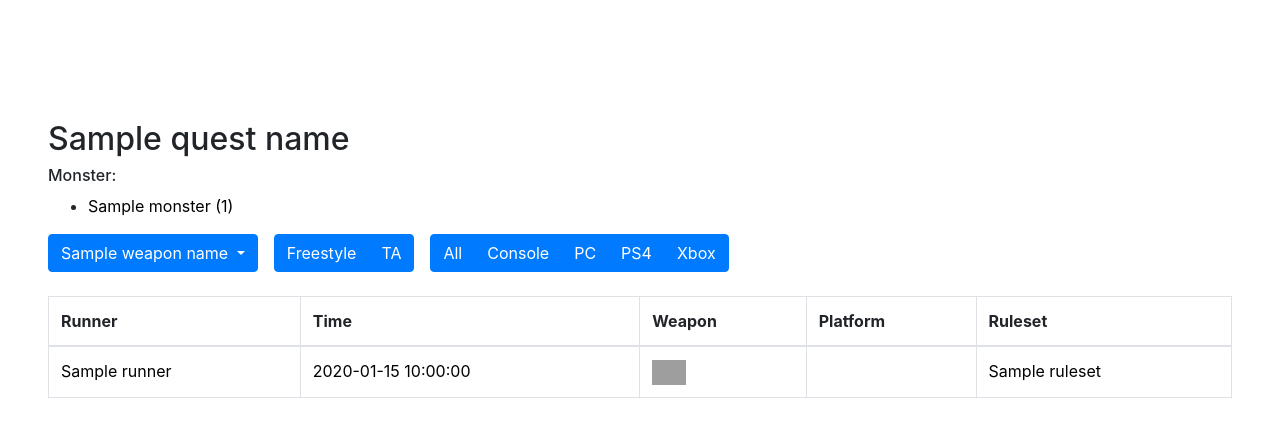
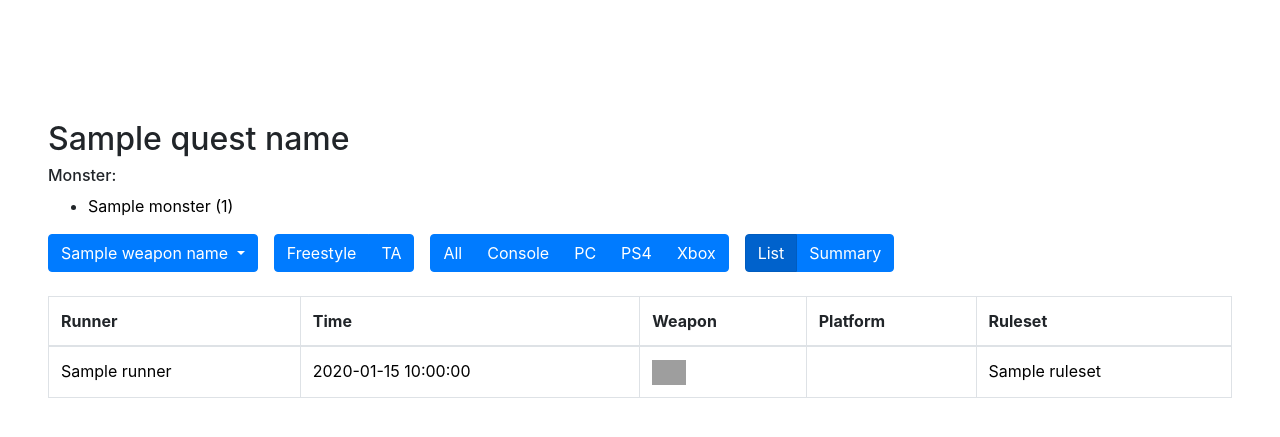
Before and after one commit to shraymittal/iceborne-leaderboard, a Flask app: template templates/quests.html in a window 1280 px wide. Shown: the part 56-493 px from the top of the page. Run offline with Flask 2, Linux system fonts and the light colour scheme; the template is opened without the code that fills it: most values are stand-ins (such as "Sample title", 1, 10 or a date in 2020); some libraries are stand-ins or nearby versions; grey boxes are pictures that could not be loaded.

Commit message:
summaries in progress

```diff
--- a/main.py
+++ b/main.py
@@ -73,7 +73,7 @@
 
 cached_paths = {}
 
-app = Flask(__name__, static_url_path='')
+app = Flask(__name__, static_url_path='/static')
 
 def get_db_creds():
     db = config.db
@@ -463,7 +463,8 @@
     return render_template('quests.html', questlist=True, six_star=quest_dict['six_star'], five_star=quest_dict['five_star'], four_star=quest_dict['four_star'], three_star=quest_dict['three_star'], two_star=quest_dict['two_star'], one_star=quest_dict['one_star'])
 
 @app.route("/quests/<quest_url>/<tbl_weapon>/<tbl_ruleset>/<tbl_platform>")
-def quest_page(quest_url, tbl_weapon, tbl_ruleset, tbl_platform):
+def quest_page(quest_url, tbl_weapon, tbl_ruleset, tbl_platform, **kwargs):
+    tbl_summary = kwargs.get('tbl_summary', False)
     global runs
     global runs_time
     if not runs or time.time() - runs_time > 1800:
@@ -542,6 +543,10 @@
 
     global cached_paths
 
+    if (tbl_summary):
+        summary_path = "/quests/" + quest_url + "/" + tbl_ruleset + "/" + tbl_platform + "/summary"
+        print(summary_path)
+
     if (request.path not in cached_paths or time.time() - cached_paths[request.path][0] > 1800):
         quest = get_quest(quest_url)
         quest_monster = get_quest_monster(quest)
@@ -576,7 +581,16 @@
 
     global weapons_dict
 
-    return render_template('quests.html', questList=False, runs=quest_runs, quest_url=quest_url, weapon=tbl_weapon, ruleset=tbl_ruleset, platform=tbl_platform, quest_name=quest, monster=quest_monster, weapon_name=weapons_dict[tbl_weapon])
+    weapons_summaries = {
+        "bow": ("1st", "2nd", "3rd"),
+        "charge-blade": ("1st", "2nd", "3rd")
+    }
+
+    return render_template('quests.html', questList=False, runs=quest_runs, quest_url=quest_url, weapon=tbl_weapon, ruleset=tbl_ruleset, platform=tbl_platform, quest_name=quest, monster=quest_monster, weapon_name=weapons_dict[tbl_weapon], quest_tbl_summary=tbl_summary, wpn_summaries=weapons_summaries)
+
+@app.route("/quests/<quest_url>/<tbl_weapon>/<tbl_ruleset>/<tbl_platform>/summary")
+def quest_summary(quest_url, tbl_weapon, tbl_ruleset, tbl_platform):
+    return quest_page(quest_url, tbl_weapon, tbl_ruleset, tbl_platform, tbl_summary=True)
 
 @app.route("/runners")
 def runners_list():
--- a/templates/quests.html
+++ b/templates/quests.html
@@ -162,31 +162,63 @@
           </div>
           <div class="btn-group btn-group-toggle ml-3" data-toggle="buttons">
             <label class="btn btn-primary active">
-              <input type="radio" name="options" id="option1" autocomplete="off" onclick="location.href='/quests/{{quest_url}}/{{weapon}}/freestyle/{{platform}}';" {% if ruleset=='freestyle' %}checked{% endif %}>Freestyle
+              <input type="radio" name="options" id="option1" autocomplete="off" onclick="location.href='/quests/{{quest_url}}/{{weapon}}/freestyle/{{platform}}{% if quest_tbl_summary %}/summary{% endif %}';" {% if ruleset=='freestyle' %}checked{% endif %}>Freestyle
             </label>
             <label class="btn btn-primary">
-              <input type="radio" name="options" id="option2" autocomplete="off" onclick="location.href='/quests/{{quest_url}}/{{weapon}}/ta-wiki-rules/{{platform}}';"{% if ruleset=='ta-wiki-rules' %}checked{% endif %}>TA
+              <input type="radio" name="options" id="option2" autocomplete="off" onclick="location.href='/quests/{{quest_url}}/{{weapon}}/ta-wiki-rules/{{platform}}{% if quest_tbl_summary %}/summary{% endif %}';"{% if ruleset=='ta-wiki-rules' %}checked{% endif %}>TA
             </label>
           </div>
           <div class="btn-group btn-group-toggle ml-3" data-toggle="buttons">
             <label class="btn btn-primary active">
-              <input type="radio" name="options" id="option1" autocomplete="off" onclick="location.href='/quests/{{quest_url}}/{{weapon}}/{{ruleset}}/all';" {% if platform=='all' %}checked{% endif %}>All
+              <input type="radio" name="options" id="option1" autocomplete="off" onclick="location.href='/quests/{{quest_url}}/{{weapon}}/{{ruleset}}/all{% if quest_tbl_summary %}/summary{% endif %}';" {% if platform=='all' %}checked{% endif %}>All
             </label>
             <label class="btn btn-primary">
-              <input type="radio" name="options" id="option2" autocomplete="off" onclick="location.href='/quests/{{quest_url}}/{{weapon}}/{{ruleset}}/console';"{% if platform=='console' %}checked{% endif %}>Console
+              <input type="radio" name="options" id="option2" autocomplete="off" onclick="location.href='/quests/{{quest_url}}/{{weapon}}/{{ruleset}}/console{% if quest_tbl_summary %}/summary{% endif %}';"{% if platform=='console' %}checked{% endif %}>Console
             </label>
             <label class="btn btn-primary">
-              <input type="radio" name="options" id="option2" autocomplete="off" onclick="location.href='/quests/{{quest_url}}/{{weapon}}/{{ruleset}}/pc';"{% if platform=='pc' %}checked{% endif %}>PC
+              <input type="radio" name="options" id="option2" autocomplete="off" onclick="location.href='/quests/{{quest_url}}/{{weapon}}/{{ruleset}}/pc{% if quest_tbl_summary %}/summary{% endif %}';"{% if platform=='pc' %}checked{% endif %}>PC
             </label>
             <label class="btn btn-primary">
-              <input type="radio" name="options" id="option2" autocomplete="off" onclick="location.href='/quests/{{quest_url}}/{{weapon}}/{{ruleset}}/ps4';"{% if platform=='ps4' %}checked{% endif %}>PS4
+              <input type="radio" name="options" id="option2" autocomplete="off" onclick="location.href='/quests/{{quest_url}}/{{weapon}}/{{ruleset}}/ps4{% if quest_tbl_summary %}/summary{% endif %}';"{% if platform=='ps4' %}checked{% endif %}>PS4
             </label>
             <label class="btn btn-primary">
-              <input type="radio" name="options" id="option2" autocomplete="off" onclick="location.href='/quests/{{quest_url}}/{{weapon}}/{{ruleset}}/xbox';"{% if platform=='xbox' %}checked{% endif %}>Xbox
+              <input type="radio" name="options" id="option2" autocomplete="off" onclick="location.href='/quests/{{quest_url}}/{{weapon}}/{{ruleset}}/xbox{% if quest_tbl_summary %}/summary{% endif %}';"{% if platform=='xbox' %}checked{% endif %}>Xbox
+            </label>
+          </div>
+          <div class="btn-group btn-group-toggle ml-3" data-toggle="buttons">
+            <label class="btn btn-primary">
+              <input type="radio" name="options" id="option1" autocomplete="off" onclick="location.href='/quests/{{quest_url}}/{{weapon}}/{{ruleset}}/{{platform}}';"{% if not quest_tbl_summary %}checked{% endif %}>List
+            </label>
+            <label class="btn btn-primary">
+              <input type="radio" name="options" id="option1" autocomplete="off" onclick="location.href='/quests/{{quest_url}}/{{weapon}}/{{ruleset}}/{{platform}}/summary';"{% if quest_tbl_summary %}checked{% endif %}>Summary
             </label>
           </div>
         </div>
         <br />
+        {% if quest_tbl_summary %}
+          <div class="mr-5 ml-5">
+            <table class="table table-bordered">
+              <thead>
+                <tr>
+                  <th scope="col">Weapon</th>
+                  <th scope="col"><img src="/static/weapon-icon/gold-medal.png" height=25></th>
+                  <th scope="col"><img src="/static/weapon-icon/silver-medal.png" height=25></th>
+                  <th scope="col"><img src="/static/weapon-icon/bronze-medal.png" height=25></th>
+                </tr>
+              </thead>
+              <tbody>
+                {% for wpn in wpn_summaries %}
+                  <tr>
+                    <td><img src="/static/weapon-icon/{{wpn}}.png" alt="{{wpn}}" height=25></td>
+                    <td>{{wpn_summaries[wpn][0]}}</td>
+                    <td>{{wpn_summaries[wpn][1]}}</td>
+                    <td>{{wpn_summaries[wpn][2]}}</td>
+                  </tr>
+                {% endfor %}
+              </tbody>
+            </table>
+          </div>
+        {% else %}
           <div class="mr-5 ml-5">
             <table class="table table-bordered">
               <thead>
@@ -216,7 +248,7 @@
               </tbody>
             </table>
           </div>
-      </div>
+        {% endif %}
       {% endif %}
       <!-- Bottom of Page -->
 <br />
```
Lines whose indentation alone changed are shown as unchanged.
